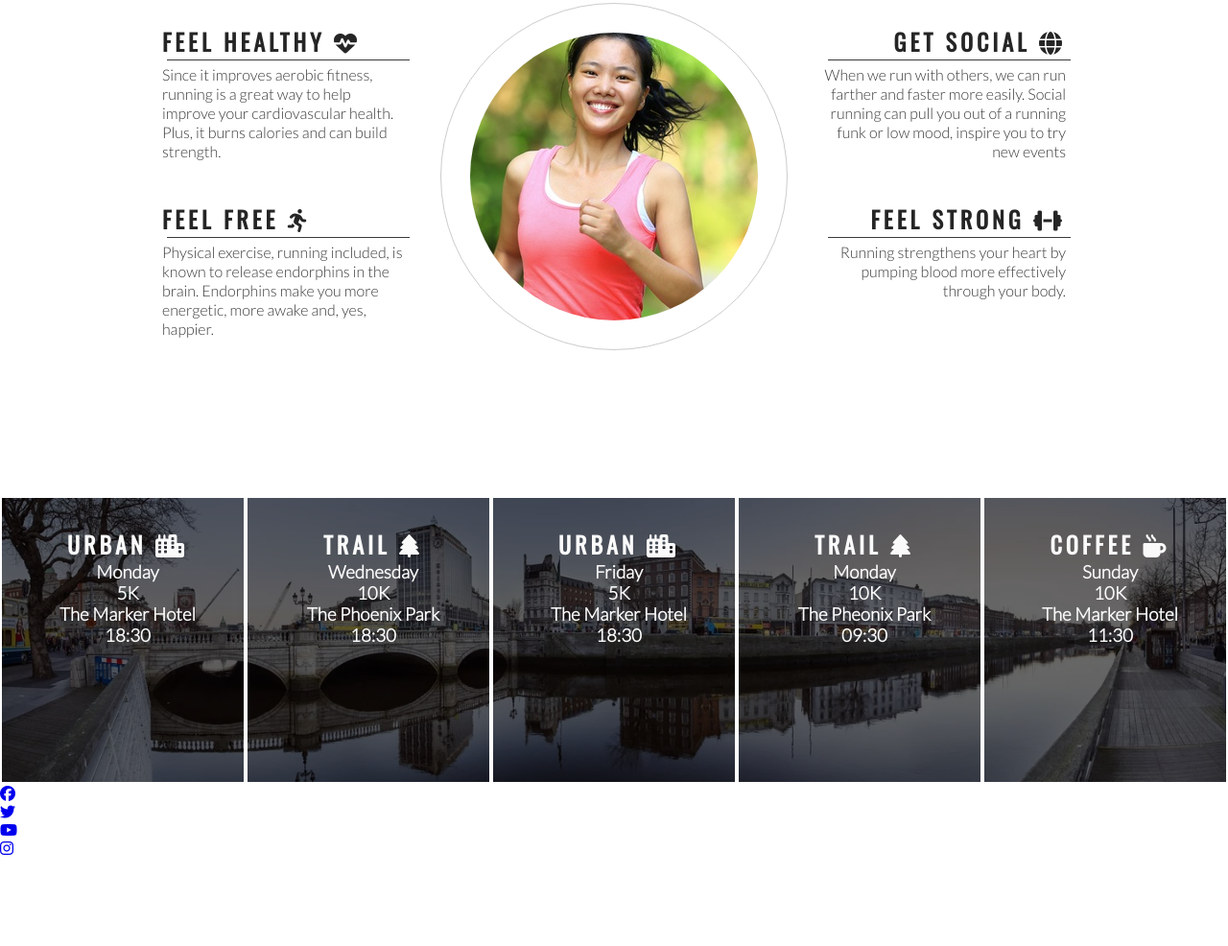
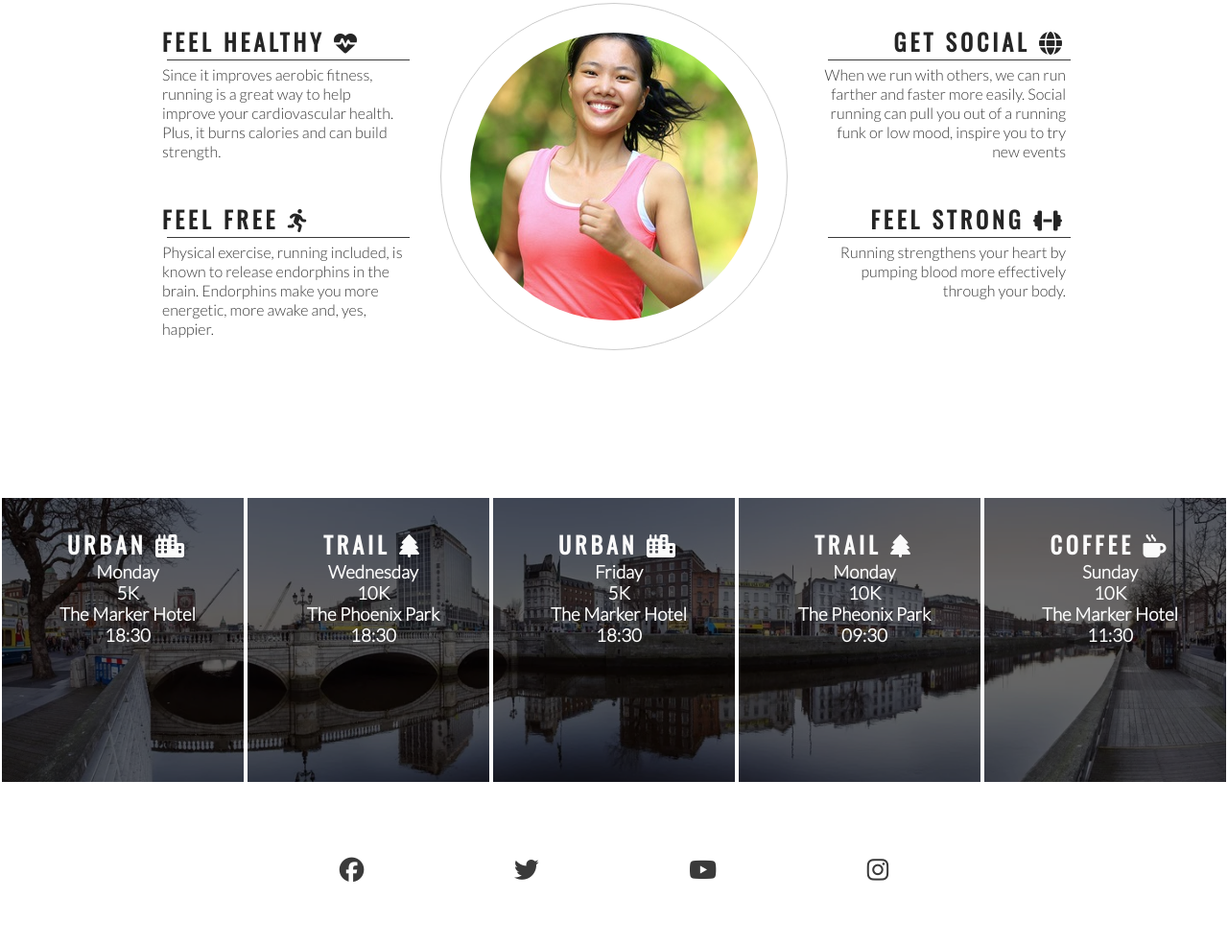
Before and after one commit to Bowlesy666/love-running-community, a plain HTML site: page index.html in a window 1280 px wide. Shown: the part 778-1764 px from the top of the page at 96% size. Before the commit the page ends 1671 px from the top, so only its background shows below. Drawn offline with nearby package versions, Linux system fonts and the light colour scheme.

Commit message:
Style footer social media icons

```diff
--- a/assets/css/style.css
+++ b/assets/css/style.css
@@ -217,3 +217,24 @@ hr {
 #times h2 {
     color: #fafafa;
 }
+
+/* footer social icons styling */
+
+footer {
+    height: 150px;
+}
+
+.social-networks {
+    text-align: center;
+}
+
+.social-networks > li {
+    display: inline;
+}
+
+.social-networks i {
+    font-size: 160%;
+    margin: 1%;
+    padding: 5%;
+    color: #3a3a3a;
+}
--- a/index.html
+++ b/index.html
@@ -28,7 +28,7 @@
             </ul>
         </nav>
     </header>
-    <section id="hero-outer" >
+    <section id="hero-outer">
         <div id="hero-image"></div>
         <div id="cover-text">
             <h2>Love Running</h2>
@@ -119,7 +119,7 @@
         </div>
     </section>
     <footer>
-        <ul>
+        <ul class="social-networks">
             <li>
                 <a href="https://facebook.com" target="_blank" rel="noopener" aria-label="Visit our facebook page(opens in new tab)"><i class="fa-brands fa-facebook"></i></a>
             </li>
```
